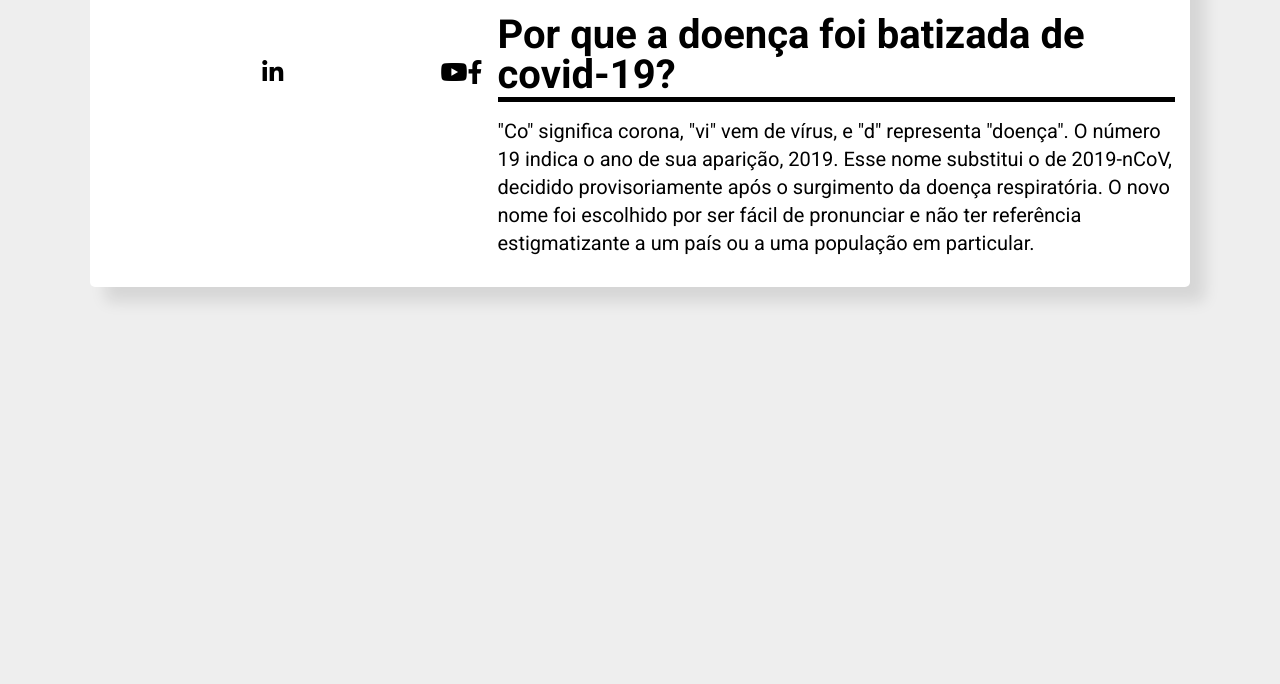
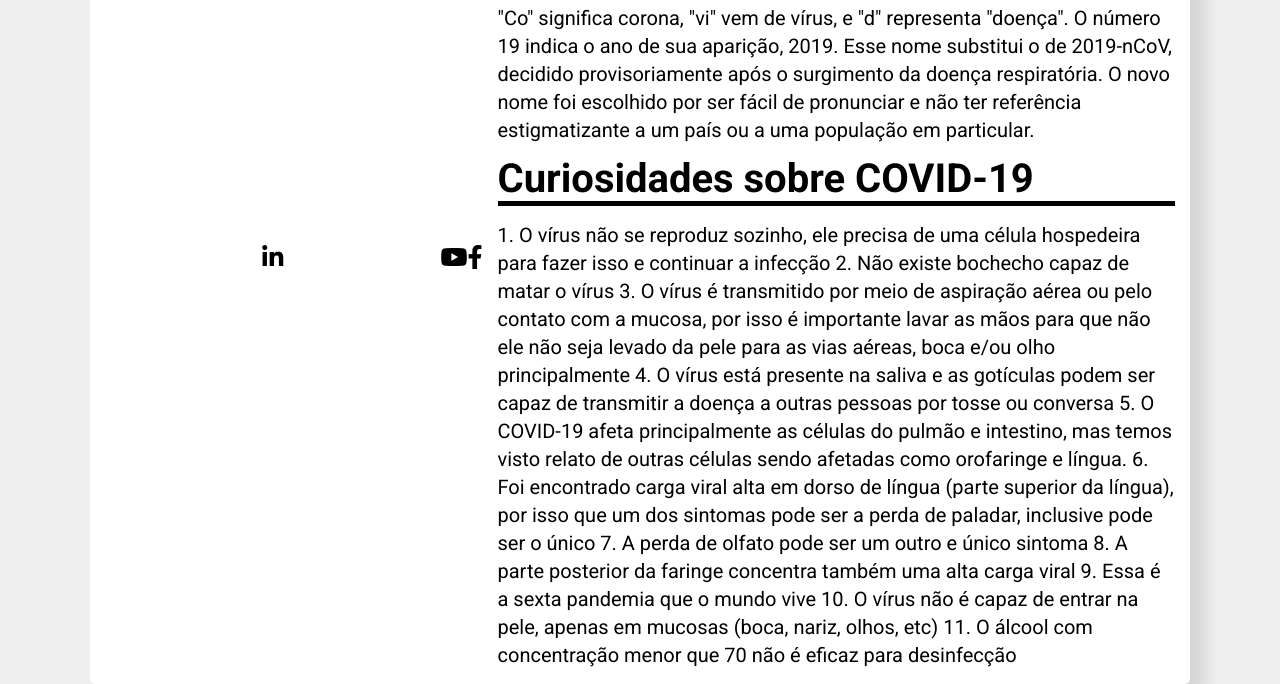
Before and after one commit to phmonassa/phmonassa.github.io, a plain HTML site: page index.html in a window 1280 px wide. Shown: the part 485-1169 px from the top of the page. Before the commit the page ends 800 px from the top, so only its background shows below. Drawn offline with Linux system fonts and the light colour scheme; a script that the page names is missing.

Commit message:
Update index.html

```diff
--- a/index.html
+++ b/index.html
@@ -52,9 +52,23 @@
                 </section>
                 <section class="texto">
                     <h1>O que é o novo coronavírus?</h1>
-                    <p>É um vírus que causa uma doença respiratória —a covid-19— pelo agente coronavírus, identificado em dezembro de 2019 na China. Os coronavírus são uma grande família viral, conhecidos desde meados de 1960, que causam infecções respiratórias em seres humanos e em animais. Geralmente, infecções por coronavírus causam doenças respiratórias leves a moderadas, semelhantes a um resfriado comum. Alguns coronavírus podem causar doenças graves com impacto importante em termos de saúde pública, como a Sars (Síndrome Respiratória Aguda Grave), identificada em 2002 e a Mers (Síndrome Respiratória do Oriente Médio), identificada em 2012. ... - Veja mais em https://www.uol.com.br/vivabem/noticias/redacao/2020/01/25/tire-suas-principais-duvidas-sobre-o-coronavirus-que-se-espalha-pelo-mundo.htm?cmpid=copiaecola .</p>
+                    <p>É um vírus que causa uma doença respiratória —a covid-19— pelo agente coronavírus, identificado em dezembro de 2019 na China. Os coronavírus são uma grande família viral, conhecidos desde meados de 1960, que causam infecções respiratórias em seres humanos e em animais. Geralmente, infecções por coronavírus causam doenças respiratórias leves a moderadas, semelhantes a um resfriado comum. Alguns coronavírus podem causar doenças graves com impacto importante em termos de saúde pública, como a Sars (Síndrome Respiratória Aguda Grave), identificada em 2002 e a Mers (Síndrome Respiratória do Oriente Médio), identificada em 2012.</p>
                     <h1>Por que a doença foi batizada de covid-19?</h1>
-					<p>"Co" significa corona, "vi" vem de vírus, e "d" representa "doença". O número 19 indica o ano de sua aparição, 2019. Esse nome substitui o de 2019-nCoV, decidido provisoriamente após o surgimento da doença respiratória. O novo nome foi escolhido por ser fácil de pronunciar e não ter referência estigmatizante a um país ou a uma população em particular.<p>
+		    <p>"Co" significa corona, "vi" vem de vírus, e "d" representa "doença". O número 19 indica o ano de sua aparição, 2019. Esse nome substitui o de 2019-nCoV, decidido provisoriamente após o surgimento da doença respiratória. O novo nome foi escolhido por ser fácil de pronunciar e não ter referência estigmatizante a um país ou a uma população em particular.<p>
+		    <h1> Curiosidades sobre COVID-19 </h1>
+                    <p> 1. O vírus não se reproduz sozinho, ele precisa de uma célula hospedeira para fazer isso e continuar a infecção
+2. Não existe bochecho capaz de matar o vírus
+3. O vírus é transmitido por meio de aspiração aérea ou pelo contato com a mucosa, por isso é importante lavar as mãos para que não ele não seja levado da pele  para as vias aéreas, boca e/ou olho principalmente
+4. O vírus está presente na saliva e as gotículas podem ser capaz de transmitir a doença a outras pessoas por tosse ou conversa
+5. O COVID-19 afeta principalmente as células do pulmão e intestino, mas temos visto relato de outras células sendo afetadas como orofaringe e língua.
+6. Foi encontrado carga viral alta em dorso de língua (parte superior da língua), por isso que um dos sintomas pode ser a perda de paladar, inclusive pode ser o único
+7. A perda de olfato pode ser um outro e único sintoma
+8. A parte posterior da faringe concentra também uma alta carga viral
+9. Essa é a sexta pandemia que o mundo vive
+10. O vírus não é capaz de entrar na pele, apenas em mucosas (boca, nariz, olhos, etc)
+			    11. O álcool com concentração menor que 70 não é eficaz para desinfecção </p>
+
+
                 </section>
             </article>
         </main>
```
